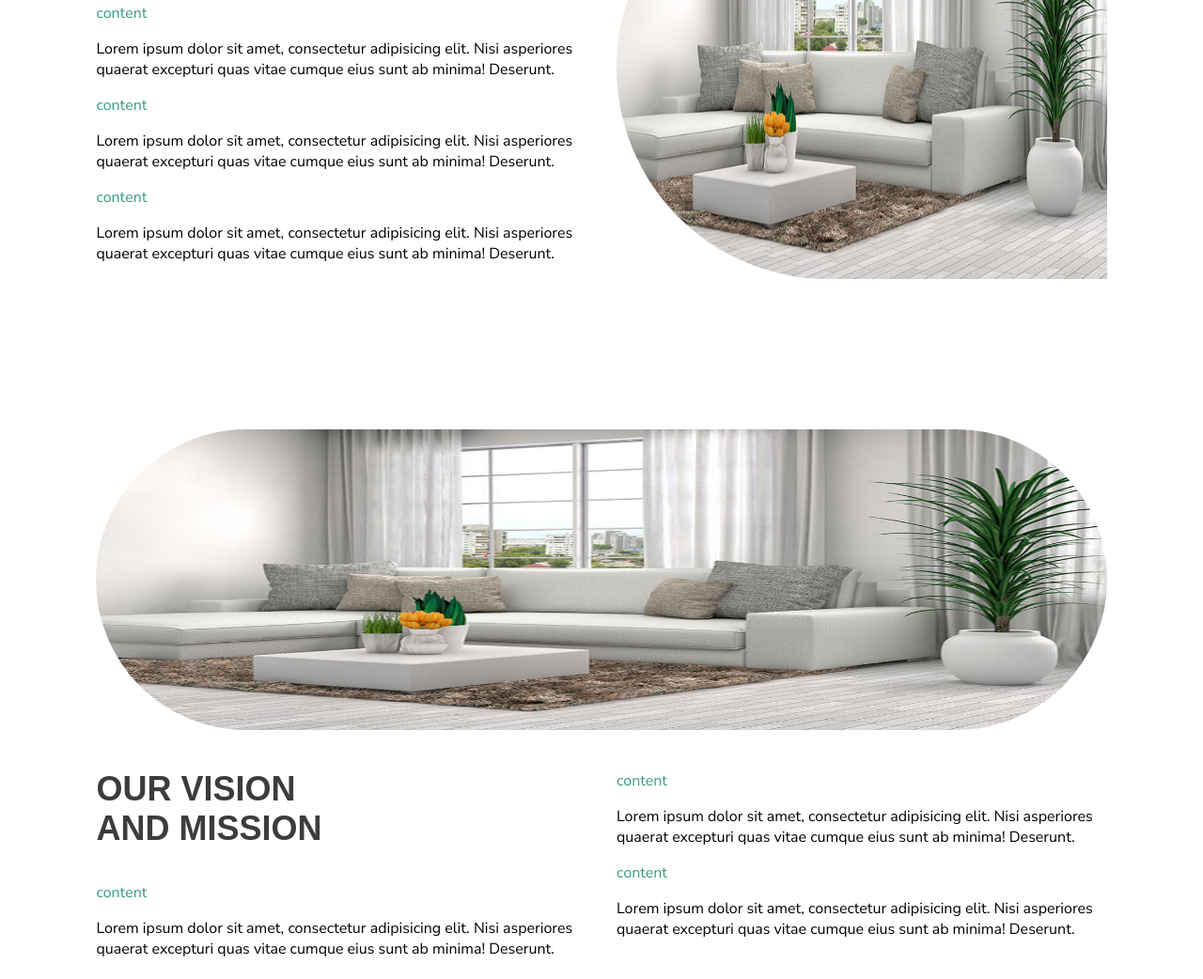
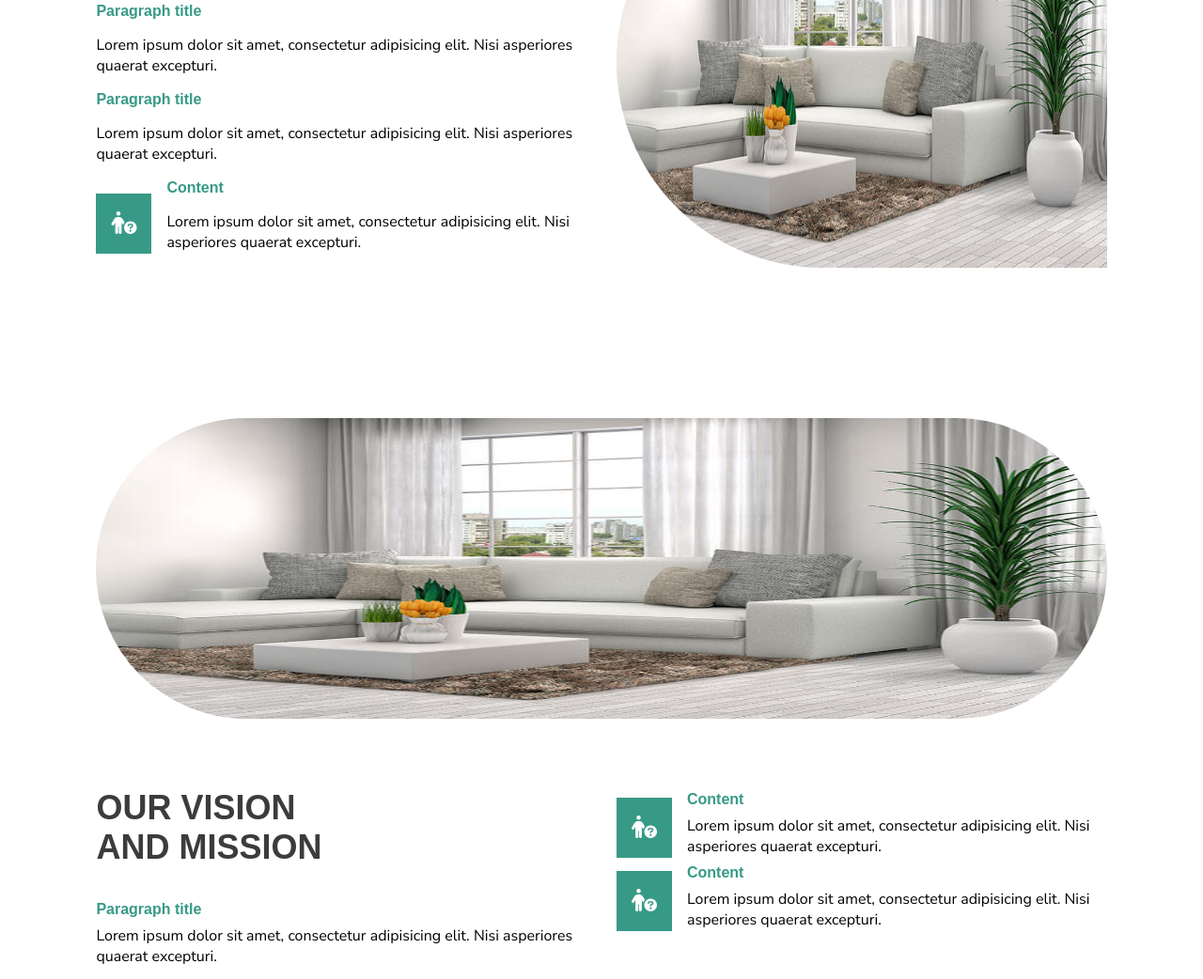
Before and after one commit to dev-nirob1/web-templetes, a plain HTML site: page project1/index.html in a window 1280 px wide. Shown: the part 1550-2592 px from the top of the page at 94% size. Drawn offline with Linux system fonts and the light colour scheme.

Commit message:
about us and our mission and vision section update

```diff
--- a/project1/index.html
+++ b/project1/index.html
@@ -139,30 +139,31 @@
         <!-- content list section  -->
 
         <!-- about us section  -->
-        <section class="container">
+        <section class="container about-us">
             <div class="medium-2 gap-2 py-2 medium-py-5">
                 <div>
                     <h3 class="title">
                         EVERYTHING <br>ALL ABOUT US
                     </h3>
-                    <div class="content">
-                        <p class="text-primary">content</p>
+                    <div class="content-block">
+                        <h6 class="text-primary">Paragraph title</h6>
                         <p>Lorem ipsum dolor sit amet, consectetur adipisicing elit. Nisi asperiores quaerat
-                            excepturi
-                            quas vitae cumque eius sunt ab minima! Deserunt.</p>
+                            excepturi.</p>
                     </div>
-                    <div class="content">
-                        <p class="text-primary">content</p>
+                    <div class="content-block">
+                        <h6 class="text-primary">Paragraph title</h6>
                         <p>Lorem ipsum dolor sit amet, consectetur adipisicing elit. Nisi asperiores quaerat
-                            excepturi
-                            quas vitae cumque eius sunt ab minima! Deserunt.</p>
+                            excepturi.</p>
                     </div>
-                    <!-- todo add icon  -->
-                    <div class="content">
-                        <p class="text-primary">content</p>
-                        <p>Lorem ipsum dolor sit amet, consectetur adipisicing elit. Nisi asperiores quaerat
-                            excepturi
-                            quas vitae cumque eius sunt ab minima! Deserunt.</p>
+                    <div class="flex align-center gap-1">
+                        <div class="icon">
+                            <i class="fa-solid fa-person-circle-question"></i>
+                        </div>
+                        <div class="content-block">
+                            <h6 class="text-primary">Content</h6>
+                            <p>Lorem ipsum dolor sit amet, consectetur adipisicing elit. Nisi asperiores quaerat
+                                excepturi.</p>
+                        </div>
                     </div>
                 </div>
                 <div class="image-container">
@@ -177,30 +178,37 @@
             <div>
                 <img class="width-full" src="./assets/about-5.jpg" alt="">
             </div>
-            <div class="medium-2 align-center gap-1 medium-gap-2">
+            <div class="medium-2 align-center gap-1 medium-gap-2 py-2">
                 <div>
                     <h3 class="title">
                         OUR VISION <br>AND MISSION
                     </h3>
-                    <div class="content">
-                        <p class="text-primary">content</p>
+                    <div class="content-block">
+                        <h6 class="text-primary">Paragraph title</h6>
                         <p>Lorem ipsum dolor sit amet, consectetur adipisicing elit. Nisi asperiores quaerat
-                            excepturi
-                            quas vitae cumque eius sunt ab minima! Deserunt.</p>
+                            excepturi.</p>
                     </div>
                 </div>
-                <div>
-                    <div class="content">
-                        <p class="text-primary">content</p>
-                        <p>Lorem ipsum dolor sit amet, consectetur adipisicing elit. Nisi asperiores quaerat
-                            excepturi
-                            quas vitae cumque eius sunt ab minima! Deserunt.</p>
+                <div class="vision-content">
+                    <div class="flex align-center gap-1">
+                        <div class="icon">
+                            <i class="fa-solid fa-person-circle-question"></i>
+                        </div>
+                        <div class="content-block">
+                            <h6 class="text-primary">Content</h6>
+                            <p>Lorem ipsum dolor sit amet, consectetur adipisicing elit. Nisi asperiores quaerat
+                                excepturi.</p>
+                        </div>
                     </div>
-                    <div class="content">
-                        <p class="text-primary">content</p>
-                        <p>Lorem ipsum dolor sit amet, consectetur adipisicing elit. Nisi asperiores quaerat
-                            excepturi
-                            quas vitae cumque eius sunt ab minima! Deserunt.</p>
+                    <div class="flex align-center gap-1">
+                        <div class="icon">
+                            <i class="fa-solid fa-person-circle-question"></i>
+                        </div>
+                        <div class="content-block">
+                            <h6 class="text-primary">Content</h6>
+                            <p>Lorem ipsum dolor sit amet, consectetur adipisicing elit. Nisi asperiores quaerat
+                                excepturi.</p>
+                        </div>
                     </div>
                 </div>
             </div>
```
Also changed, not shown: vendor/css/styles.css.
